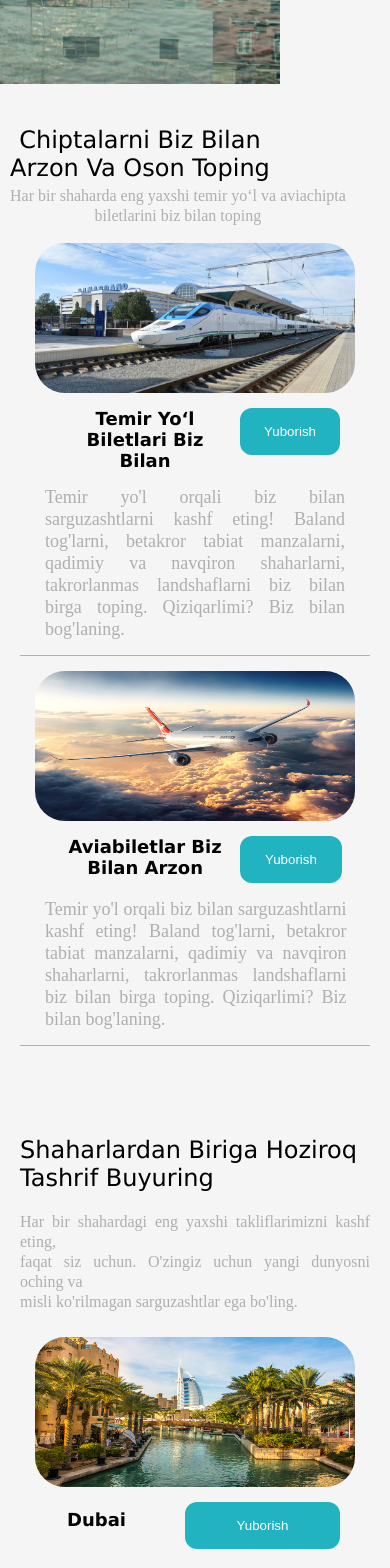
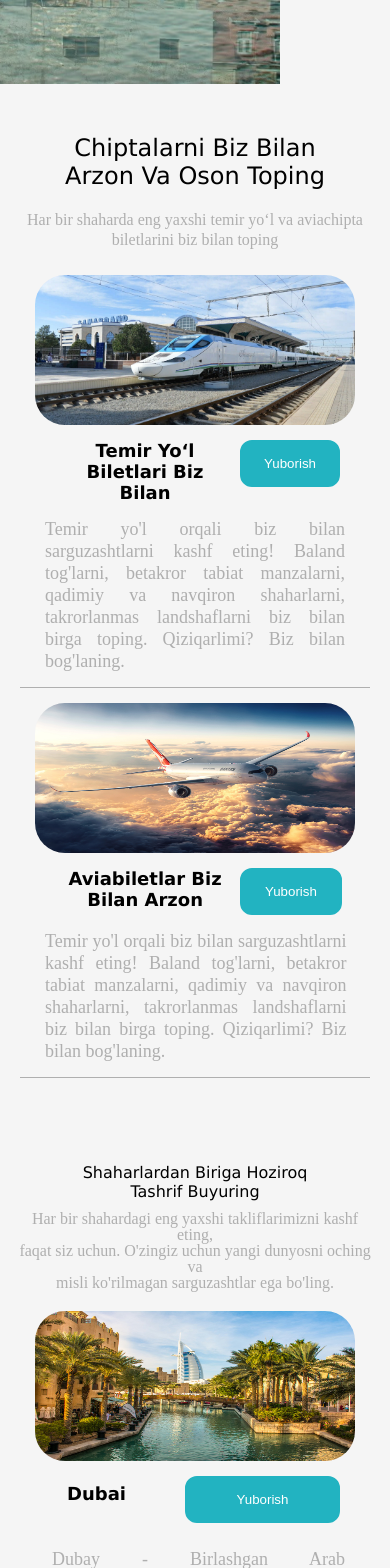
Before and after one commit to Sunnat0401/zamonuz, a React (Vite) app: page / in a window 390 px wide. Shown: the part 840-2408 px from the top of the page. Built offline with nearby package versions, Linux system fonts and the light colour scheme.

Commit message:
slider pages finished pages

```diff
--- a/index.html
+++ b/index.html
@@ -3,7 +3,7 @@
   <head>
     <meta charset="UTF-8" />
     <link rel="icon" type="image/svg+xml" href="/vite.svg" />
-    <meta name="viewport" content="width=device-width, initial-scale=1.0" />
+     <meta name="viewport" content="width=device-width, initial-scale=1.0" />
     <title>Vite + React</title>
   <link rel="stylesheet" href="https://unpkg.com/swiper/swiper-bundle.min.css">
   <link rel="stylesheet" href="https://cdnjs.cloudflare.com/ajax/libs/font-awesome/6.5.2/css/all.min.css" integrity="sha512-SnH5WK+bZxgPHs44uWIX+LLJAJ9/2PkPKZ5QiAj6Ta86w+fsb2TkcmfRyVX3pBnMFcV7oQPJkl9QevSCWr3W6A==" crossorigin="anonymous" referrerpolicy="no-referrer" />
--- a/src/Pages/About/About.css
+++ b/src/Pages/About/About.css
@@ -63,6 +63,23 @@
   .about-cards{
     width: 1000px;
     margin: 0 auto;
+}
+.about-title{
+  padding:  10px ;
+  display: flex;
+  text-align: center;
+  align-items: center;
+  justify-content: center;;
+}
+.about-text{
+  font-size: 18px;
+  line-height: 20px;
+  color: #AFAFAF;
+  display: flex;
+  align-items: center;
+  justify-content: center;
+  padding:  10px ;
+  text-align: center;
 }
 }
 @media screen and (max-width:1035px) {
--- a/src/Pages/Adress/Adress.css
+++ b/src/Pages/Adress/Adress.css
@@ -3,5 +3,19 @@
     line-height: 22px;
 }
 .adress-title{
-    padding: 20px 0;
+    padding: 10px 0;
 }
+@media screen and (max-width: 450px) {
+    .adress-title {
+        font-size: 23px;
+        line-height: 25px;
+    }
+     .adress-text{
+    text-align: center;
+    line-height: 20px;
+    font-size: 17px;
+}
+.adress-title{
+    padding: 10px 0;
+}
+}
--- a/src/Pages/Countries/Countries.css
+++ b/src/Pages/Countries/Countries.css
@@ -96,10 +96,33 @@ padding: 20px;
     margin: 0 auto;
 
 }
+.countries-wrapper{
+  display: flex;
+  align-items: center;
+  justify-content: center;
+  flex-direction: column;
+}
 }
 @media screen and (max-width:1035px) {
   .countries-cards{
     width: 900px;
+}
+.countries-title{
+  padding:  10px ;
+  display: flex;
+  text-align: center;
+  align-items: center;
+  justify-content: center;;
+}
+.countries-text{
+  font-size: 18px;
+  line-height: 20px;
+  color: #AFAFAF;
+  display: flex;
+  align-items: center;
+  justify-content: center;
+  padding:  10px ;
+  text-align: center;
 }
 }
 @media screen and (max-width:935px) {
@@ -212,9 +235,25 @@ height:300px;
             font-size: 18px;
             padding:  7px 10px;
           }
-
+          .countries-title{
+            font-size: 20px;
+            padding: 0px ;
+          }
+          .countries-text{
+            font-size: 16px;
+            line-height: 18px;
+          }
           .countries-lists{
             padding: 4px;
+            }
+            .countries-title{
+              padding:  5px ;
+              font-size: 16px;
+            }
+            .countries-text{
+              font-size: 16px;
+              line-height: 16px;
+              padding:  5px ;
             }
             }
             @media screen and (max-width: 380px) {
--- a/src/Pages/Slider/Slider.css
+++ b/src/Pages/Slider/Slider.css
@@ -182,3 +182,15 @@ body {
 .swiper-pagination .swiper-pagination-bullet-active {
   background: var(--primary);
 }
+
+@media (min-width: 1440px) {
+  .swiper-pagination .swiper-pagination-bullet {
+    display: none;
+  }
+}
+.swiper-pagination {
+  display: none !important;
+}
+.swiper-pagination-bullet {
+  display: none !important;
+}
--- a/src/Pages/Slider/Slider.jsx
+++ b/src/Pages/Slider/Slider.jsx
@@ -1,14 +1,13 @@
-import React from 'react'
+import React from 'react';
 import { Swiper, SwiperSlide } from 'swiper/react';
-import './Slider.css'
 import 'swiper/css';
 import 'swiper/css/effect-coverflow';
 import 'swiper/css/pagination';
 import 'swiper/css/navigation';
+import { EffectCoverflow, Navigation, Pagination } from 'swiper/modules';
+import { dubai, India, sharm, usa } from '../../assets';
+import './Slider.css';
 
-// import { EffectCoverflow, Pagination, Navigation } from 'swiper';
-import { dubai, India, sharm, usa } from '../../assets';
-import { EffectCoverflow, Navigation, Pagination } from 'swiper/modules';
 const Slider = () => {
   return (
     <div className="container">
@@ -43,13 +42,13 @@ const Slider = () => {
           <img src={sharm} alt="slide_image" />
         </SwiperSlide>
         <SwiperSlide>
+          <img src={dubai} alt="slide_image" />
+        </SwiperSlide>
+        <SwiperSlide>
           <img src={India} alt="slide_image" />
         </SwiperSlide>
         <SwiperSlide>
           <img src={usa} alt="slide_image" />
-      </SwiperSlide>
-      <SwiperSlide>
-        <img src={dubai} alt="slide_image" />
         </SwiperSlide>
         <SwiperSlide>
           <img src={sharm} alt="slide_image" />
@@ -57,7 +56,7 @@ const Slider = () => {
 
         <div className="slider-controler">
           <div className="swiper-button-prev slider-arrow">
-          <ion-icon  name="arrow-back-outline"></ion-icon>
+            <ion-icon name="arrow-back-outline"></ion-icon>
           </div>
           <div className="swiper-button-next slider-arrow">
             <ion-icon name="arrow-forward-outline"></ion-icon>
@@ -66,7 +65,7 @@ const Slider = () => {
         </div>
       </Swiper>
     </div>
-  )
-}
+  );
+};
 
-export default Slider
+export default Slider;
```
Lines whose indentation alone changed are shown as unchanged.
